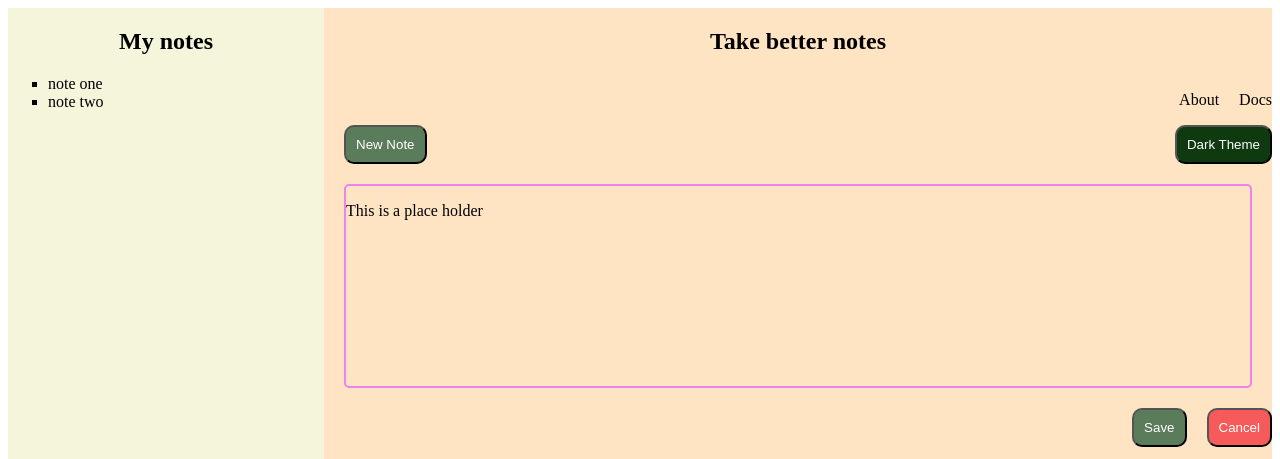
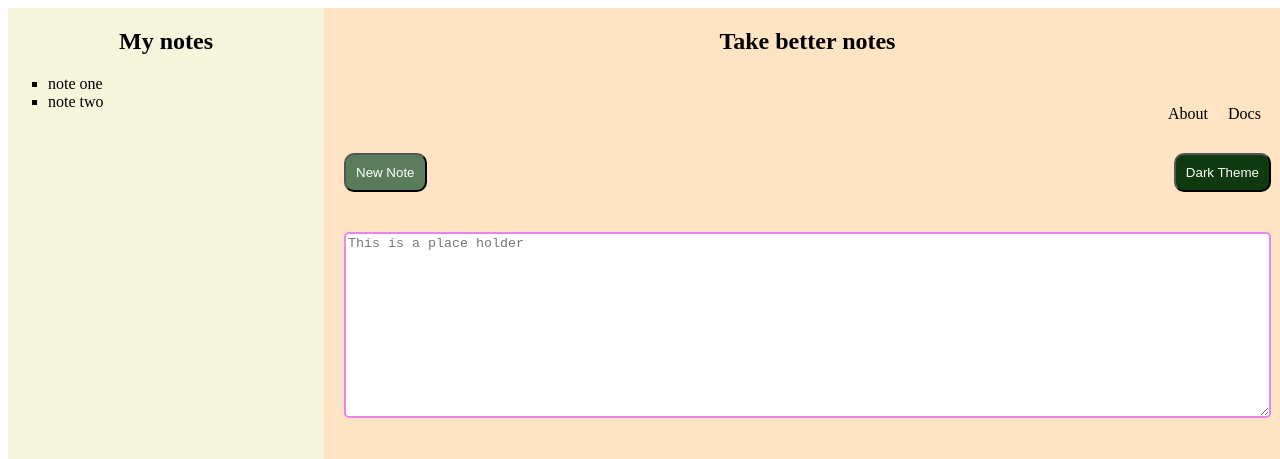
Before and after one commit to CEOAD/Assignment, a plain HTML site: page index.html in a window 1280 px wide. Shown: the top 459 px of the page. Drawn offline with Linux system fonts and the light colour scheme.

Commit message:
Debugging#1: Changing the text area tag

```diff
--- a/index.html
+++ b/index.html
@@ -20,8 +20,8 @@
       <article>
         <h1>Take better notes</h1>
         <div class="flex-container">
-          <p class="flexible">About</p>
-          <p class="flexible">Docs</p>
+          <p class="flexible" style="margin-right: 0%; margin-bottom: 0%;">About</p>
+          <p class="flexible" style="margin-left    : 0%; margin-bottom: 0%;">Docs</p>
         </div>
         <div class="grid-container">
           <div class="flex-container" style="justify-content: left">
@@ -37,7 +37,7 @@
           </div>
         </div>
         <section>
-          <p>This is a place holder</p>
+          <textarea placeholder="This is a place holder"></textarea>
         </section>
         <div class="flex-container">
           <button class="flexible button">Save</button
--- a/stylesheets.css
+++ b/stylesheets.css
@@ -12,8 +12,9 @@ h1{
 }
 .flexible {
     display: inline-flex;
-    margin-left: 20px;
+    margin: 20px;
     box-sizing: border-box;
+    padding: 10px;
 
 
 }
@@ -27,11 +28,12 @@ p{
     display: grid;
     grid-template-columns: repeat(2, 1fr);
 }
-section{
+textarea{
     border: solid violet 2px;
     padding-bottom: 150px;
     border-radius: 5px; -moz-border-radius: 5px; -webkit-border-radius: 5px; -khtml-border-radius: 5px;
     margin: 20px;
+    width: 95%;
 }
 
 .button{
@@ -42,18 +44,21 @@ section{
 }
 aside{
     background-color: beige;
-      height: 105vh;
+      height: 118vh;
+
 }
 article{
     background-color: bisque;
-    height: 105vh;
+    height: 118vh;
+    width: 102%;
+
 }
 .div3{
     display:grid;
     grid-template-columns: 1fr 1fr;
 }
 .footer-button{
-    background-color: bisque;
+    /* background-color: bisque; */
     display: flex;
     background-color: transparent;
     border: 0em;
```
